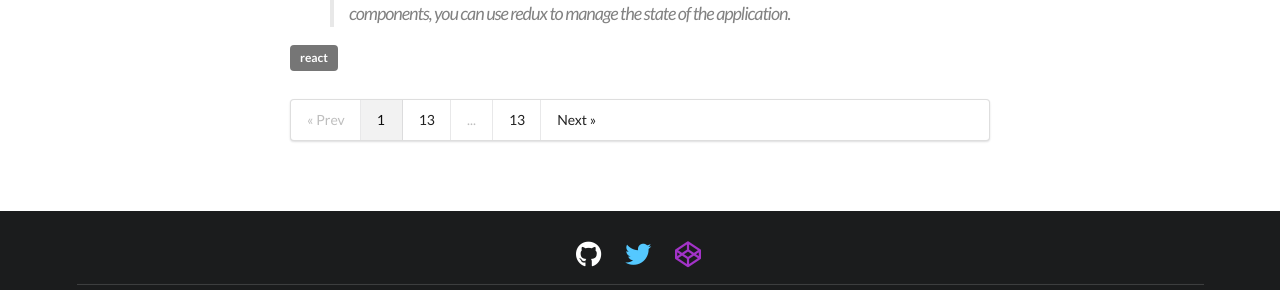
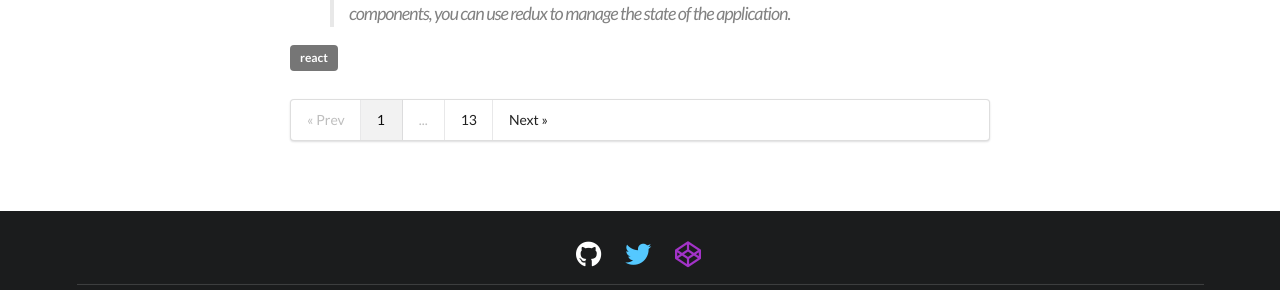
Before and after one commit to discountry/discountry.github.io, a Jekyll site: the page built from index.html, in a window 1280 px wide and 900 px high, scrolled down 533 px. Shown: the part 539-829 px from the top of the window. Built offline with Jekyll 4.4.1, drawn with Linux system fonts in a browser that asks for light colours; the list of posts is cut into pages by our own code.

Commit message:
update pagination

```diff
--- a/_includes/pagination.html
+++ b/_includes/pagination.html
@@ -15,10 +15,10 @@
 
   {% for page in (1..paginator.total_pages) %}
     {% if page == paginator.page %}
-    <span class="active item">{{ page }}</span>
-    {% elsif page == 1 %}
+      <span class="active item">{{ page }}</span>
+    {% elsif page == 1 and paginator.page <= 3 %}
       <a class="item" href="{{ '/' | relative_url }}">{{ page }}</a>
-    {% elsif page == paginator.total_pages %}
+    {% elsif page == paginator.total_pages and paginator.page >= paginator.total_pages - 2 %}
       <a class="item" href="{{ site.paginate_path | relative_url | replace: ':num', page }}">{{ page }}</a>
     {% elsif page >= paginator.page - 2 and page <= paginator.page + 2 %}
       <a class="item" href="{{ site.paginate_path | relative_url | replace: ':num', page }}">{{ page }}</a>
```
